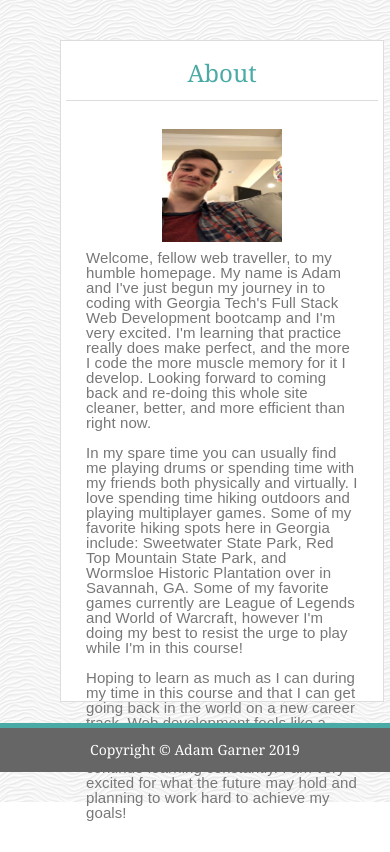
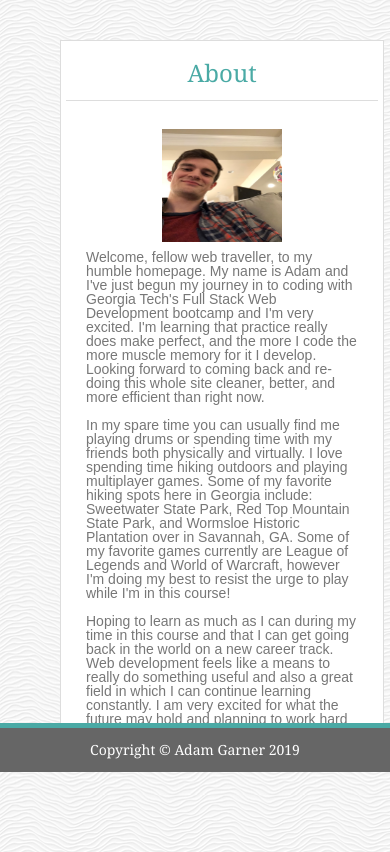
Before and after one commit to Chaiku/Responsive-Portfolio, a plain HTML site: page index.html in a window 390 px wide. Shown: the part 72-924 px from the top of the page. Drawn offline with Linux system fonts and the light colour scheme.

Commit message:
fixing font-size and letter spacing in about me to prevent phone bleedover.

```diff
--- a/Assets/css/style.css
+++ b/Assets/css/style.css
@@ -311,7 +311,8 @@ form {
     }
 
     .aboutMe {
-      font-size: 15px;
+      font-size: 14px;
+      letter-spacing: 0px;
     }
 
     #drums, #voiceover, #vsfx, #music {
@@ -325,7 +326,7 @@ form {
     }
 
     .mainBody {
-      height: 650px;
+      height: 700px;
     }
 
     header {
```
